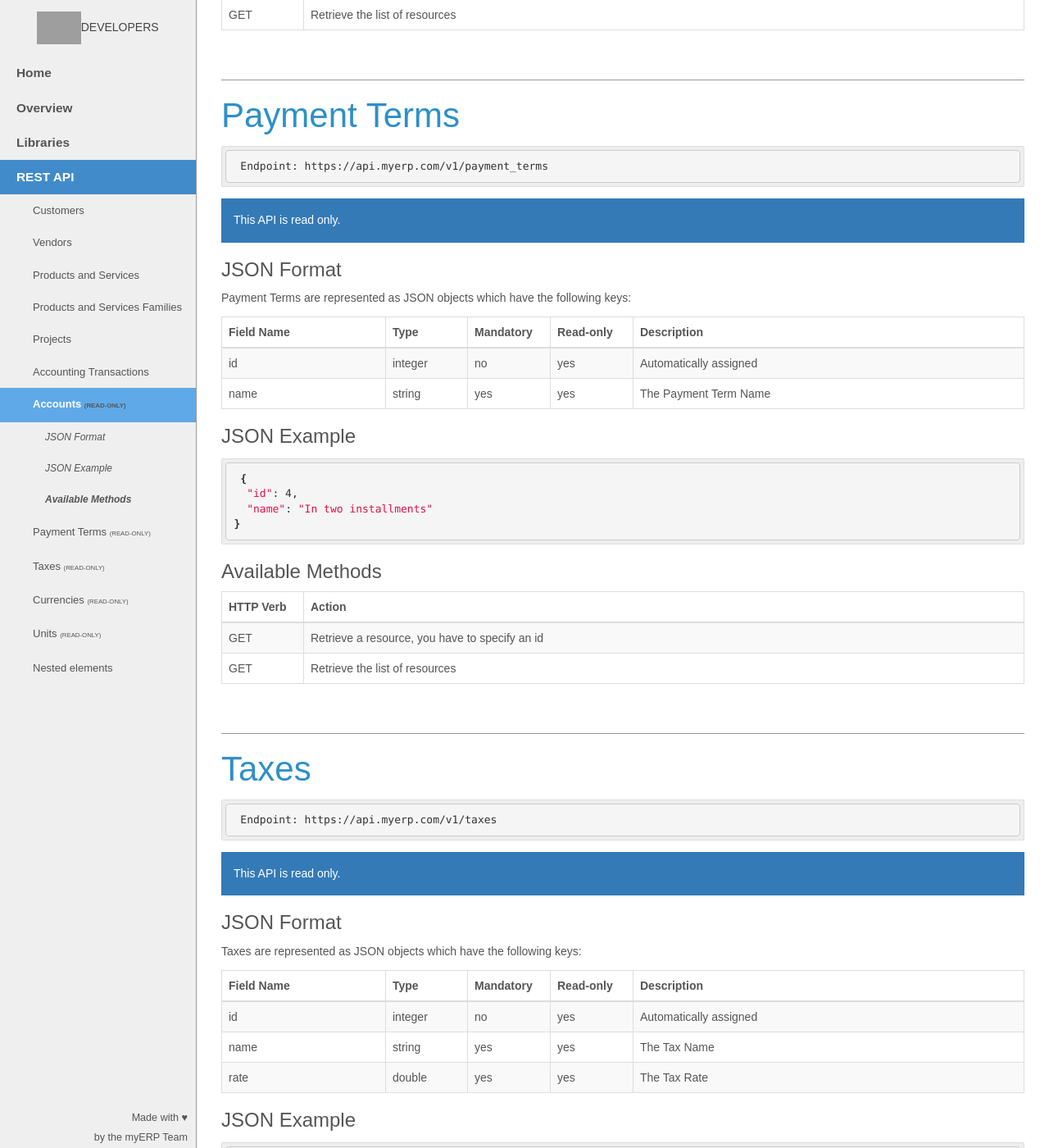
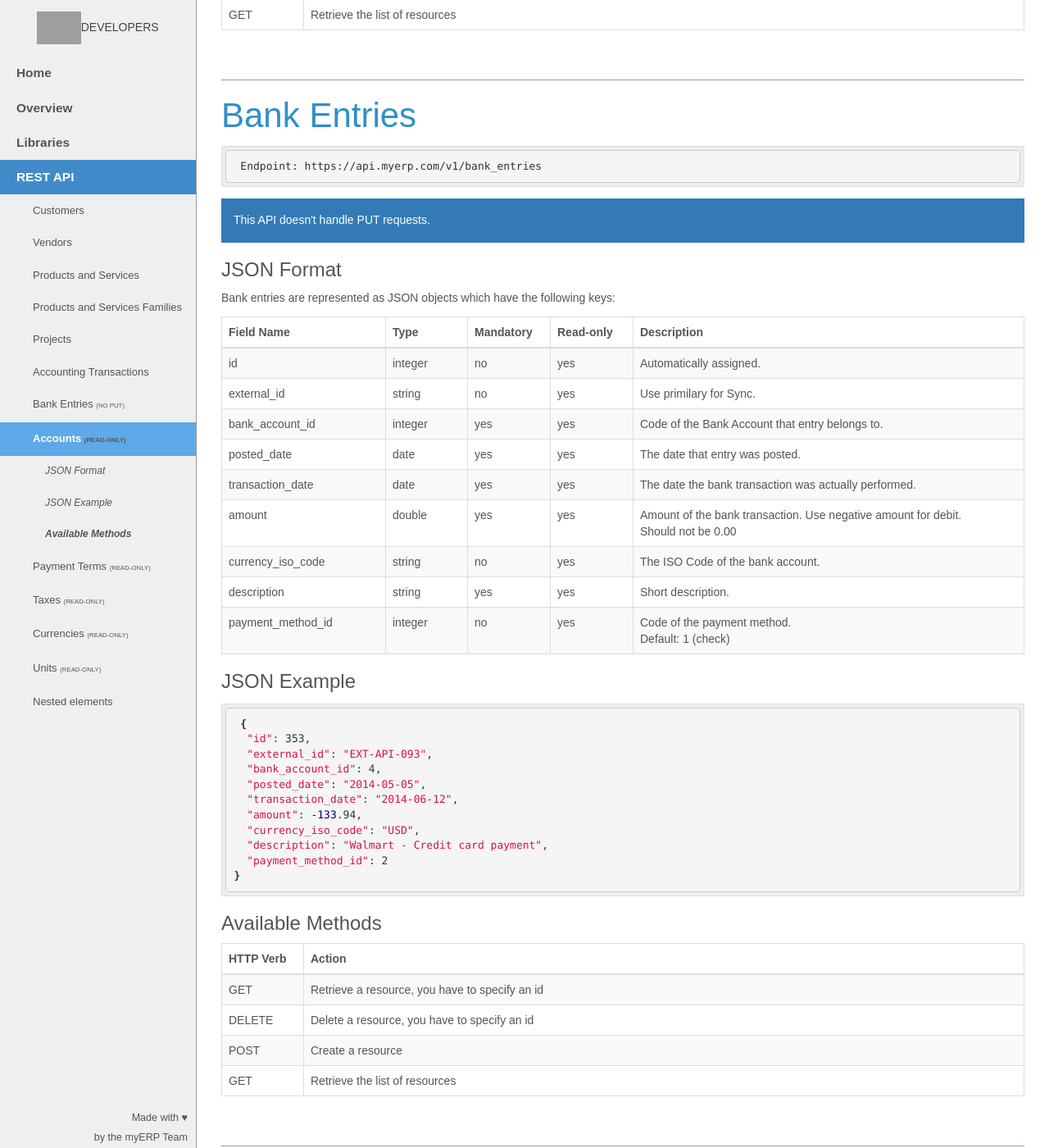
Before and after one commit to myERP/myerp.github.io, a Jekyll site: the page built from docs/1.0/api/index.html, in a window 1280 px wide and 1400 px high, scrolled down 11694 px. Shown: the whole window at 82% size. Built offline with Jekyll 4.4.1, drawn with Linux system fonts in a browser that asks for light colours; nearby versions of some CDN libraries; Markdown is read by kramdown in place of the engine named in the settings; grey boxes are pictures that could not be loaded.

Commit message:
Add Bank Entry API to the documentation.

```diff
--- a/_config.yml
+++ b/_config.yml
@@ -35,6 +35,8 @@ resource:
     url: /units
   taxes:
     url: /taxes
+  bank_entries:
+    url: /bank_entries
 
 format:
   date: yyyy-MM-dd (e.g. 2013-06-26)
--- /dev/null
+++ b/_includes/1.0/api/bankentry.html
@@ -0,0 +1,85 @@
+<div id="bankentry" class="group">
+
+    <h2>Bank Entries</h2>
+    {% highlight bash %} Endpoint: {{ site.api.base_url }}{{ site.api.v1}}{{ site.resource.bank_entries.url}} {% endhighlight %}
+    <p class="message bg-primary">This API doesn't handle PUT requests.</p>
+    <h3 id="bankentryjsonformat">JSON Format</h3>
+    <p>Bank entries are represented as JSON objects which have the following keys:</p>
+
+    <table class="table table-bordered table-striped">
+        <thead>
+            {% include table-header.html %}
+        </thead>
+        <tbody>
+            <tr>
+                <td>id</td>
+                <td>{{ site.format.type.integer }}</td>
+                <td>no</td>
+                <td>yes</td>
+                <td>Automatically assigned.</td>
+            </tr>
+            <tr>
+                <td>external_id</td>
+                <td>{{ site.format.type.string }}</td>
+                <td>no</td>
+                <td>yes</td>
+                <td>Use primilary for Sync.<BR/></td>
+            </tr>
+            <tr>
+                <td>bank_account_id</td>
+                <td>{{ site.format.type.integer }}</td>
+                <td>yes</td>
+                <td>yes</td>
+                <td>Code of the Bank Account that entry belongs to.<BR/></td>
+            </tr>
+            <tr>
+                <td>posted_date</td>
+                <td>{{ site.format.type.date }}</td>
+                <td>yes</td>
+                <td>yes</td>
+                <td>The date that entry was posted.</td>
+            </tr>
+            <tr>
+                <td>transaction_date</td>
+                <td>{{ site.format.type.date }}</td>
+                <td>yes</td>
+                <td>yes</td>
+                <td>The date the bank transaction was actually performed.</td>
+            </tr>
+            <tr>
+                <td>amount</td>
+                <td>{{ site.format.type.double }}</td>
+                <td>yes</td>
+                <td>yes</td>
+                <td>Amount of the bank transaction. Use negative amount for debit.<BR/>Should not be 0.00</td>
+            </tr>
+            <tr>
+                <td>currency_iso_code</td>
+                <td>{{ site.format.type.string }}</td>
+                <td>no</td>
+                <td>yes</td>
+                <td>The ISO Code of the bank account.</td>
+            </tr>
+            <tr>
+                <td>description</td>
+                <td>{{ site.format.type.string }}</td>
+                <td>yes</td>
+                <td>yes</td>
+                <td>Short description.</td>
+            </tr>
+            <tr>
+                <td>payment_method_id</td>
+                <td>{{ site.format.type.integer }}</td>
+                <td>no</td>
+                <td>yes</td>
+                <td>Code of the payment method.<BR/>Default: 1 (check)</td>
+            </tr>
+        </tbody>
+    </table>
+
+    <h3 id="bankentryjsonexample">JSON Example</h3>
+    {% highlight bash %} {% include 1.0/api/json/bankentry.json %} {% endhighlight %}
+
+    <h3 id="bankentryavailablemethods">Available Methods</h3>
+    {% include 1.0/api/methods/noput.html %}
+</div>
--- /dev/null
+++ b/_includes/1.0/api/json/bankentry.json
@@ -0,0 +1,11 @@
+{
+  "id": 353,
+  "external_id": "EXT-API-093",
+  "bank_account_id": 4,
+  "posted_date": "2014-05-05",
+  "transaction_date": "2014-06-12",
+  "amount": -133.94,
+  "currency_iso_code": "USD",
+  "description": "Walmart - Credit card payment",
+  "payment_method_id": 2
+}
--- /dev/null
+++ b/_includes/1.0/api/methods/noput.html
@@ -0,0 +1,26 @@
+<table class="table table-bordered table-striped">
+    <thead>
+        <tr>
+            <th class="type">HTTP Verb</th>
+            <th>Action</th>
+        </tr>
+    </thead>
+    <tbody>
+        <tr>
+            <td>GET</td>
+            <td>Retrieve a resource, you have to specify an id</td>
+        </tr>
+        <tr>
+            <td>DELETE</td>
+            <td>Delete a resource, you have to specify an id</td>
+        </tr>
+        <tr>
+            <td>POST</td>
+            <td>Create a resource</td>
+        </tr>
+        <tr>
+            <td>GET</td>
+            <td>Retrieve the list of resources</td>
+        </tr>
+    </tbody>
+</table>
--- a/_includes/side-menu.html
+++ b/_includes/side-menu.html
@@ -106,6 +106,18 @@
                 </li>
             </ul>
         </li>
+        <!-- bank entries -->
+        <li>
+            <a href="#bankentry">Bank Entries <span>(No PUT)</span></a>
+            <ul class="nav nav-stacked">
+                <li><a href="#bankentryjsonformat">JSON Format</a>
+                </li>
+                <li><a href="#bankentryjsonexample">JSON Example</a>
+                </li>
+                <li><a href="#bankentryavailablemethods">Available Methods</a>
+                </li>
+            </ul>
+        </li>
         <!-- accounts -->
         <li>
             <a href="#account">Accounts <span>(Read-only)</span></a>
--- a/docs/1.0/api/index.html
+++ b/docs/1.0/api/index.html
@@ -11,6 +11,7 @@ title: "- REST API V1.0 Resources"
     <div>{% include 1.0/api/project.html %}</div>
     <div>{% include 1.0/api/transaction.html %}</div>
     <div>{% include 1.0/api/account.html %}</div>
+    <div>{% include 1.0/api/bankentry.html %}</div>
     <div>{% include 1.0/api/paymentterm.html %}</div>
     <div>{% include 1.0/api/tax.html %}</div>
     <div>{% include 1.0/api/currency.html %}</div>
```
